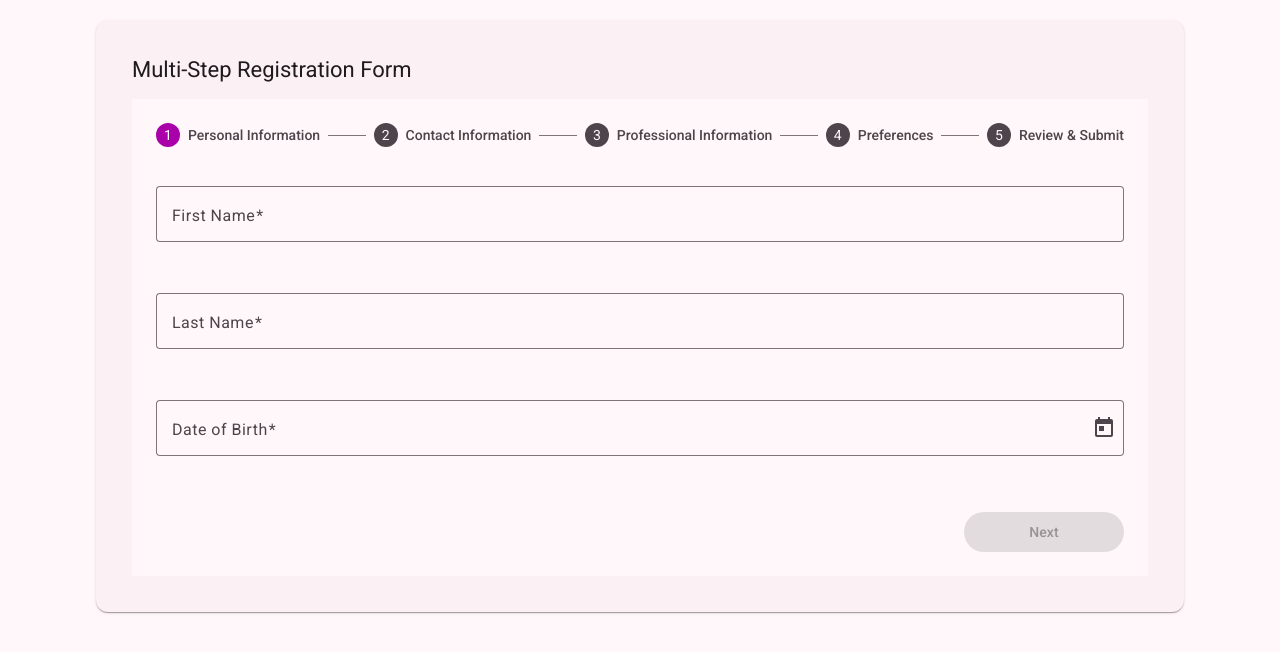
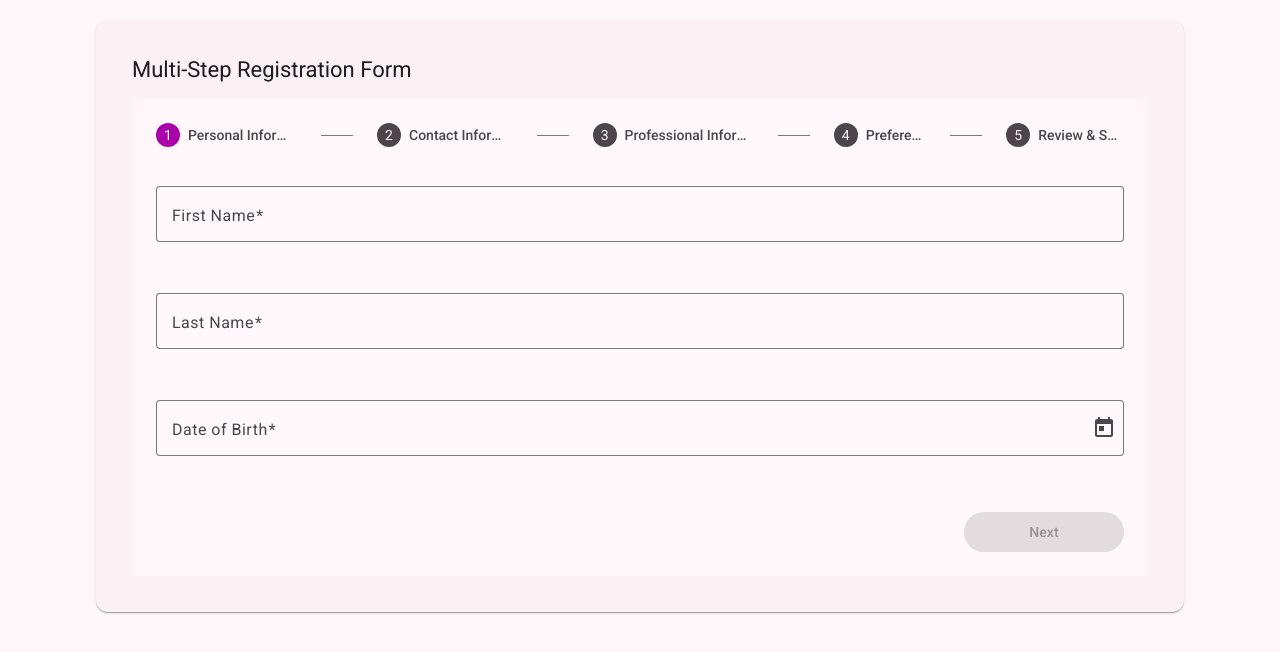
Before and after one commit to kumaruidivloper/stepper-reactive-signal-form, an Angular app: page / in a window 1280 px wide. Shown: the top 652 px of the page. Built offline with nearby package versions, Linux system fonts and the light colour scheme.

Commit message:
small ui fix

```diff
--- a/src/app/app.scss
+++ b/src/app/app.scss
@@ -94,3 +94,10 @@ mat-progress-spinner.mat-mdc-progress-spinner {
     position: absolute;
     right: -25px;
 }
+
+
+/* In your component SCSS file */
+::ng-deep .mat-stepper-horizontal-line {
+  margin: 0 0 !important;    /* Center the line */
+  border-top-color: var(--mat-stepper-line-color, var(--mat-sys-outline));
+}
```
Also changed, not shown: src/styles.scss (line endings or trailing spaces).
